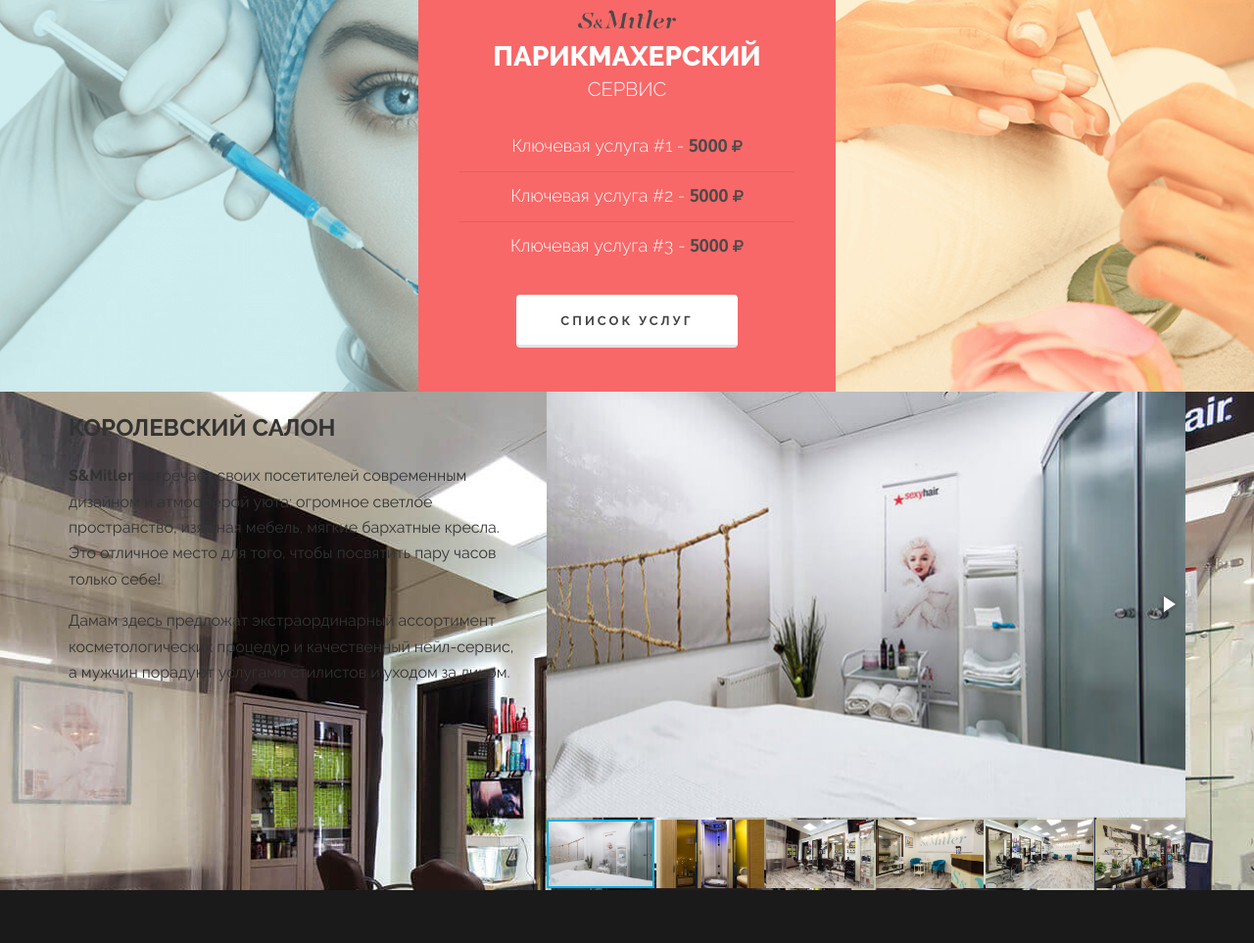
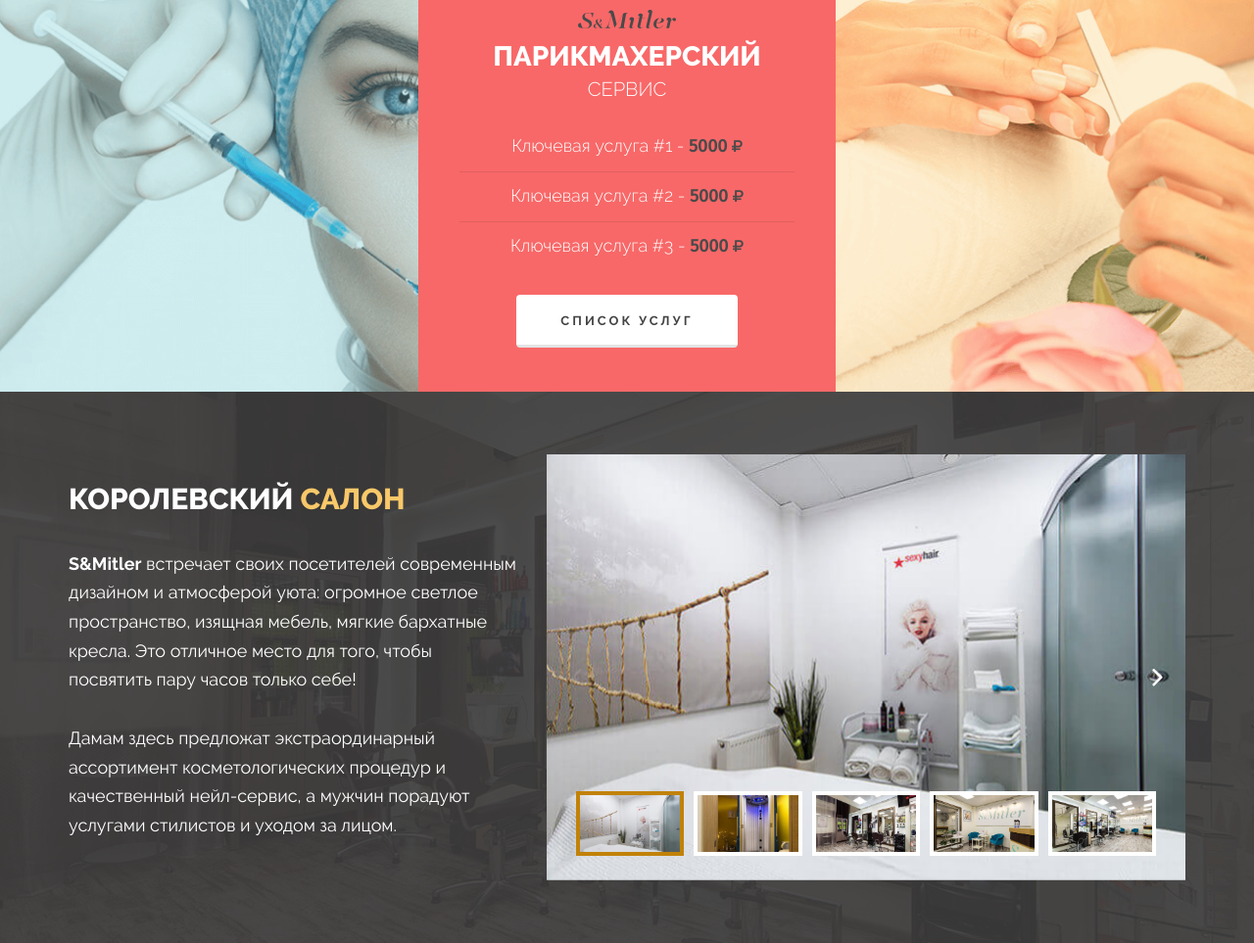
Before and after one commit to andryushque/layout-project-05, a website: page app/index.html in a window 1280 px wide. Shown: the part 1283-2246 px from the top of the page at 98% size. Before the commit the page ends 2192 px from the top, so only its background shows below. Drawn offline with Linux system fonts and the light colour scheme; files whose address does not match are found by name.

Commit message:
update fotorama

```diff
--- a/app/index.html
+++ b/app/index.html
@@ -180,8 +180,7 @@
             </div> <!-- /.carousel-services -->
         </section>
 
-        <section>
-            <div class="s-king inverse section-overley" style="background-image: url('img/photos/foto-16.jpg');">
+        <section class="s-king inverse section-overlay" style="background-image: url('img/photos/foto-16.jpg');">
             <div class="container">
                 <div class="row">
                     <div class="col-md-5">
@@ -190,7 +189,7 @@
                         <p>Дамам здесь предложат экстраординарный ассортимент косметологических процедур и качественный нейл-сервис, а мужчин порадуют услугами стилистов и уходом за лицом.</p>
                     </div>
                     <div class="col-md-7">
-                            <div class="section-gallery fotorama" data-nav="thumbs" data-thumbwidth="110" data-thumbheight="70">
+                        <div class="section-gallery fotorama" data-nav="thumbs" data-thumbwidth="110.5" data-thumbheight="66" data-thumbborderwidth="4" data-thumbmargin="10" data-width="100%">
                             <img src="img/photos/small/foto-13.jpg" alt="Фото салона">
                             <img src="img/photos/small/foto-15.jpg" alt="Фото салона">
                             <img src="img/photos/small/foto-16.jpg" alt="Фото салона">
@@ -201,8 +200,7 @@
                     </div>
                 </div>
             </div>
-            </div> <!-- /.s-king -->
-        </section>
+        </section> <!-- /.s-king -->
 
     </div> <!-- /.my-content -->
 
--- a/app/js/common.js
+++ b/app/js/common.js
@@ -74,6 +74,12 @@
     $('.carousel-services-composition .h3').each(function(){
         var ths = $(this);
         ths.html(ths.html().replace(/(\S+)\s*$/, '<span>$1</span>'));
-  });
+    });
+
+    /*=== header first word - to span ===*/
+    $('section .h2').each(function(){
+        var ths = $(this);
+        ths.html(ths.html().replace(/^(\S+)/, '<span>$1</span>'));
+    });
 
 });
--- a/app/sass/_media.sass
+++ b/app/sass/_media.sass
@@ -13,6 +13,10 @@
 
     .carousel-services-item
         flex-direction: column
+
+    .s
+        &-king, &-review, &-partners
+            padding: 8% 0
 
 
 /* Medium Devices, Desktops */
--- a/app/sass/_vars.sass
+++ b/app/sass/_vars.sass
@@ -6,3 +6,4 @@
 $grey: #555
 $black: #000
 $dark: #1A1A1A
+$over: #3D3C3C
--- a/app/sass/main.sass
+++ b/app/sass/main.sass
@@ -135,8 +135,16 @@
 
 section
     background-color: $white
+    &.inverse
+        color: $white
+        background-color: $dark
 
-
+    .h2
+        font-size: 30px
+        font-weight: 800
+        color: $accent
+        span
+            color: $white
 
 .hamburger
     position: absolute
@@ -414,4 +422,63 @@
         backface-visibility: inherit
 
 
+.s
+    &-king, &-review, &-partners
+        padding: 5% 0
+
+    &-king
+        p
+            margin: 30px 0
+            font-size: 18px
+
+.section-overlay
+    &::before
+        content: ''
+        position: absolute
+        top: 0
+        left: 0
+        width: 100%
+        height: 100%
+        background-color: $over
+        opacity: .92
+
+.fotorama
+    background-color: rgba($dark, .4)
+
+    &__nav
+        &-wrap
+            position: absolute
+            bottom: 15px
+            padding: 0 30px
+            width: 100%
+
+    &__thumb
+        border: 4px $white solid
+        transition: border-color .5s ease
+        &-border
+            border-color: darken($accent, 30)
+    &__active
+        .fotorama__thumb
+            border-color: darken($accent, 30)
+
+    &__nav:after, &__stage:after, &__nav:before, &__stage:before
+        display: none
+
+    &__arr-
+        &-next, &-prev
+            &::before
+                font-family: fontawesome
+                font-size: 32px
+        &-next
+            &::before
+                content: '\f105'
+        &-prev
+            left: 25px
+            &::before
+                content: '\f104'
+
+    &__active
+        .fotorama__thumb
+            border-color: darken($accent, 30)
+
 @import "media"
```
Also changed, not shown: app/css/main.min.css, app/js/common.min.js, app/js/scripts.min.js, app/libs/fotorama/fotorama.css, app/libs/fotorama/fotorama.png (deleted), app/libs/fotorama/fotorama@2x.png (deleted). Lines whose indentation alone changed are shown as unchanged.
